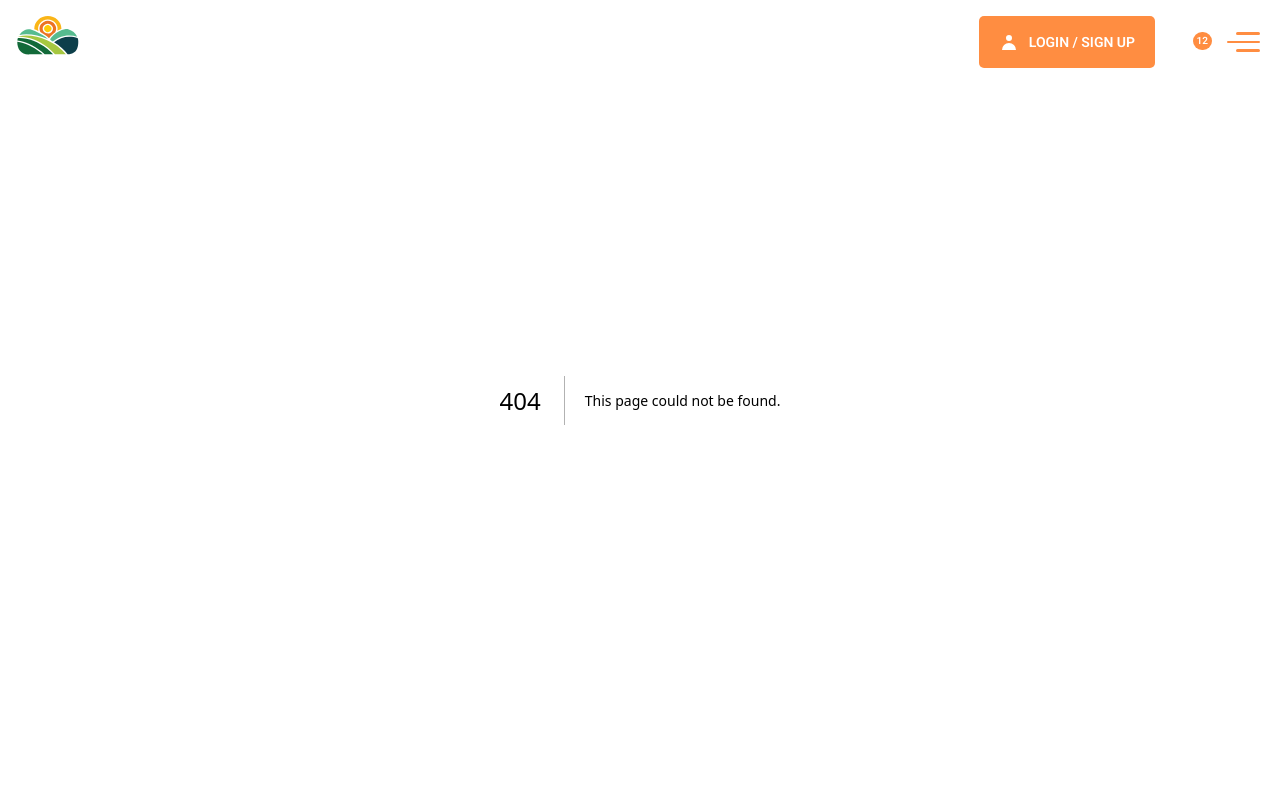
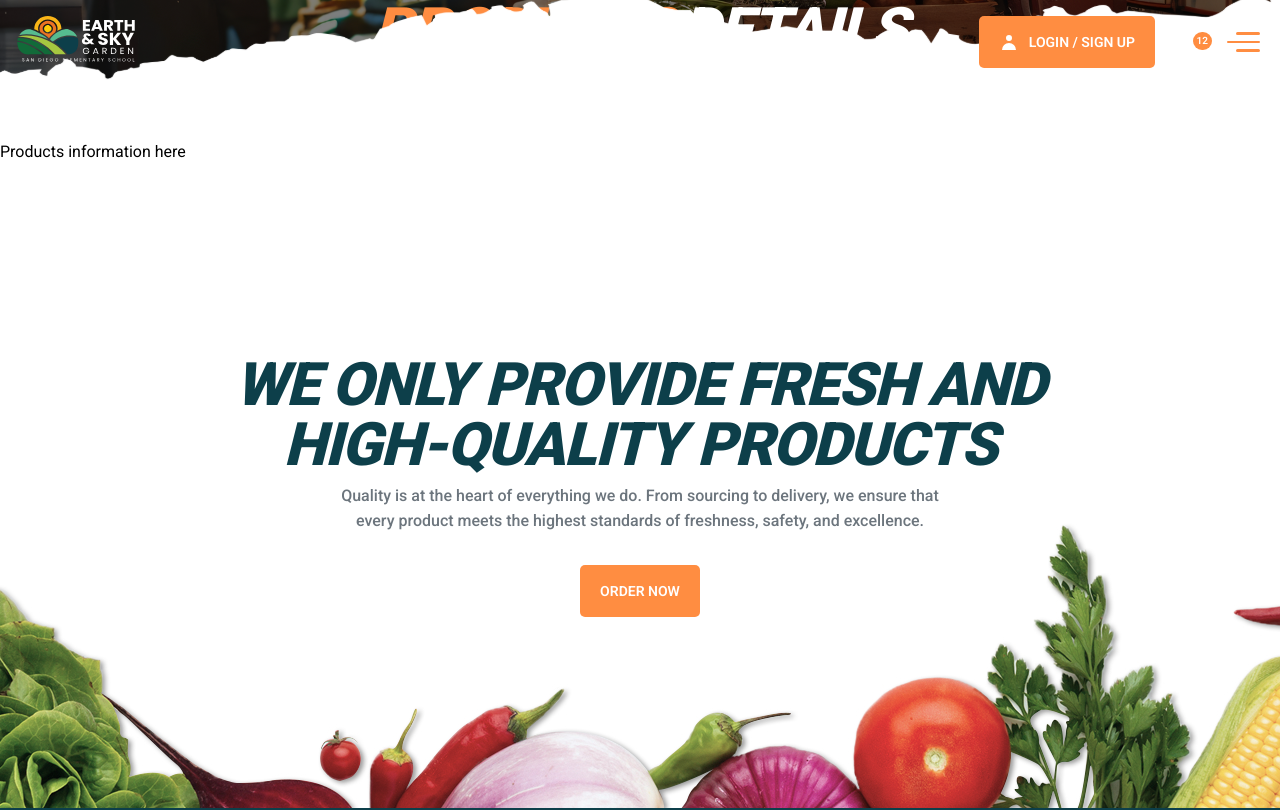
Before and after one commit to warrenequinan/earthandskygarden, a Next.js app: page /products/testproduct in a window 1280 px wide. Before the commit this address had no page. Shown: the top 810 px of the page. Built offline with nearby package versions, Linux system fonts and the light colour scheme.

Commit message:
Add products item page

```diff
--- a/app/_components/ui/HeroSection.tsx
+++ b/app/_components/ui/HeroSection.tsx
@@ -10,7 +10,7 @@ import {
 type HeroSectionPropType = {
   title: HeroTitleType;
   breadcrumb: HeroBreadcrumbType;
-  background: string;
+  background: { url: string; alt: string };
 };
 
 const HeroSection = ({
@@ -62,9 +62,9 @@ const HeroSection = ({
       </div>
       {background && (
         <Image
-          src={background}
+          src={background.url}
           fill
-          alt="eas products page hero image"
+          alt={background.alt}
           className="-z-20 object-cover"
           quality={100}
         />
--- a/app/_components/ui/ProductItem.tsx
+++ b/app/_components/ui/ProductItem.tsx
@@ -6,6 +6,7 @@ import {
   HiOutlineShoppingBag,
 } from "react-icons/hi";
 import type { Product } from "@/app/_types/product.types";
+import Link from "next/link";
 
 type ProductItemType = {
   product: Product;
@@ -51,12 +52,15 @@ const ProductItem = ({ product }: ProductItemType) => {
             />
           </button>
           <div className="mx-3 h-[14px] w-[0.5px] bg-white opacity-50"></div>
-          <button className="relative flex h-[40px] w-[40px] items-center justify-center text-white opacity-50 transition-all duration-300 hover:opacity-100">
+          <Link
+            href="/products/testproduct"
+            className="relative flex h-[40px] w-[40px] items-center justify-center text-white opacity-50 transition-all duration-300 hover:opacity-100"
+          >
             <HiOutlineEye
               strokeWidth={2}
               className="absolute h-full w-full p-2"
             />
-          </button>
+          </Link>
           <div className="mx-3 h-[14px] w-[0.5px] bg-white opacity-50"></div>
           <button className="relative flex h-[40px] w-[40px] items-center justify-center text-white opacity-50 transition-all duration-300 hover:opacity-100">
             <HiOutlineHeart
--- /dev/null
+++ b/app/products/[productId]/page.tsx
@@ -0,0 +1,35 @@
+import HeroSection from "@/app/_components/ui/HeroSection";
+import SectionContainer from "@/app/_components/ui/SectionContainer";
+import { Metadata } from "next";
+
+export const metadata: Metadata = {
+  title: "Products",
+  description:
+    "Discover the finest harvest from our farm, featuring fresh vegetables, carefully cultivated mushrooms, and responsibly produced livestock products. Our commitment to quality and sustainable farming ensures that every item delivers freshness, flavor, and value you can trust.",
+};
+
+const Products = () => {
+  const title = {
+    before: "",
+    highlight: "Products",
+    after: "Details",
+  };
+  const background = {
+    url: "/eas-products-details-hero-image.jpg",
+    alt: "eas products details hero image",
+  };
+  const breadcrumb = [{ name: "Home", link: "/" }, { name: "Carrots" }];
+
+  return (
+    <>
+      <HeroSection
+        title={title}
+        breadcrumb={breadcrumb}
+        background={background}
+      />
+      <SectionContainer>Products information here</SectionContainer>
+    </>
+  );
+};
+
+export default Products;
--- a/app/products/page.tsx
+++ b/app/products/page.tsx
@@ -10,14 +10,17 @@ export const metadata: Metadata = {
     "Discover the finest harvest from our farm, featuring fresh vegetables, carefully cultivated mushrooms, and responsibly produced livestock products. Our commitment to quality and sustainable farming ensures that every item delivers freshness, flavor, and value you can trust.",
 };
 
-const Products = () => {
+const Page = () => {
   const title = {
     before: "",
     highlight: "Fresh",
     after: "From the farm",
   };
-
   const breadcrumb = [{ name: "Home", link: "/" }, { name: "Products" }];
+  const background = {
+    url: "/eas-products-page-hero-image.jpg",
+    alt: "eas products page hero image",
+  };
 
   const products = [
     {
@@ -118,13 +121,12 @@ const Products = () => {
     },
   ];
 
-
   return (
     <>
       <HeroSection
         title={title}
         breadcrumb={breadcrumb}
-        background="/eas-products-page-hero-image.jpg"
+        background={background}
       />
       <SectionContainer>
         <div className="grid grid-cols-1 gap-8 px-6 lg:grid-cols-[300px_1fr] lg:px-0">
@@ -136,4 +138,4 @@ const Products = () => {
   );
 };
 
-export default Products;
+export default Page;
```
Also changed, not shown: public/eas-products-details-hero-image.jpg (added). Lines whose indentation alone changed are shown as unchanged.
